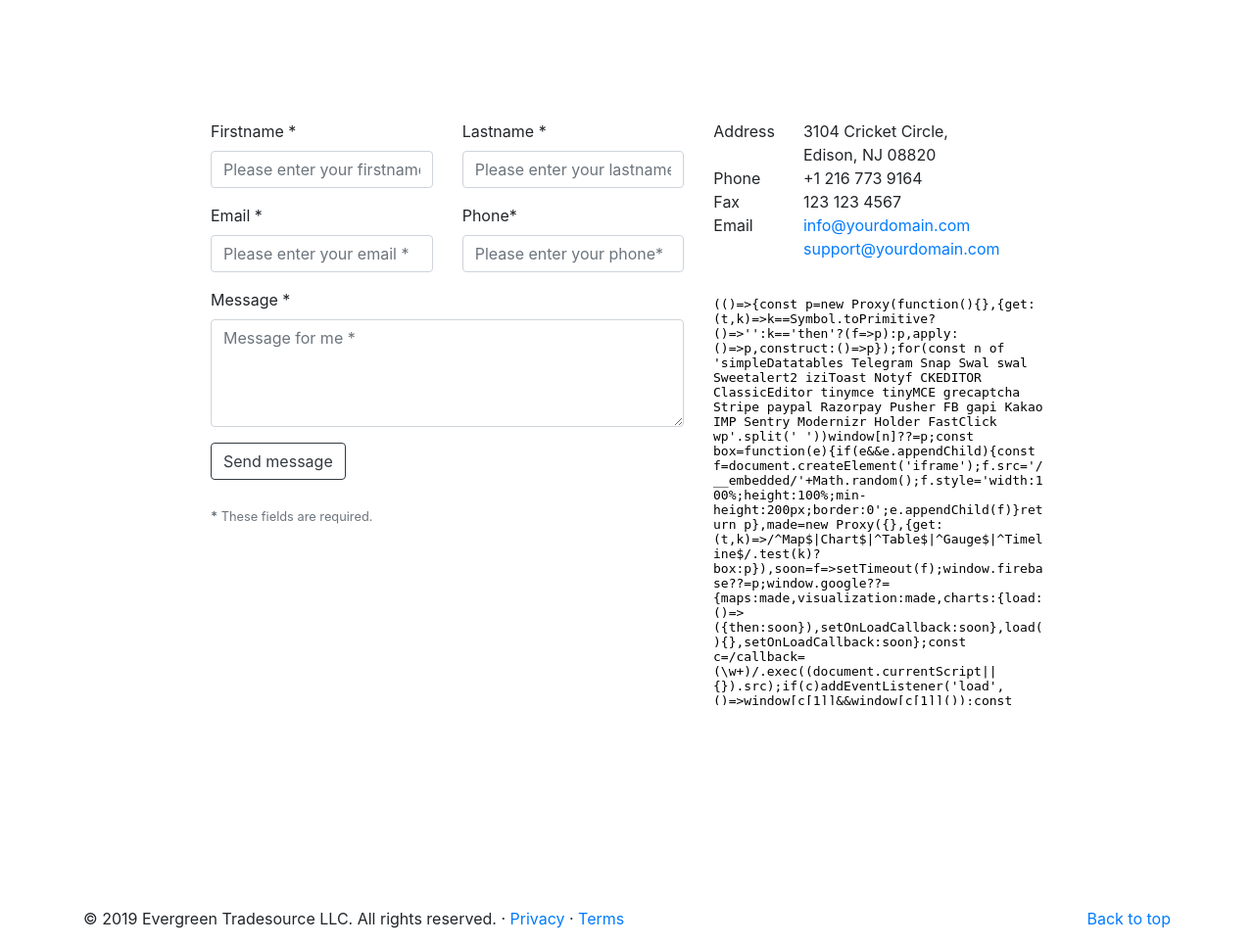
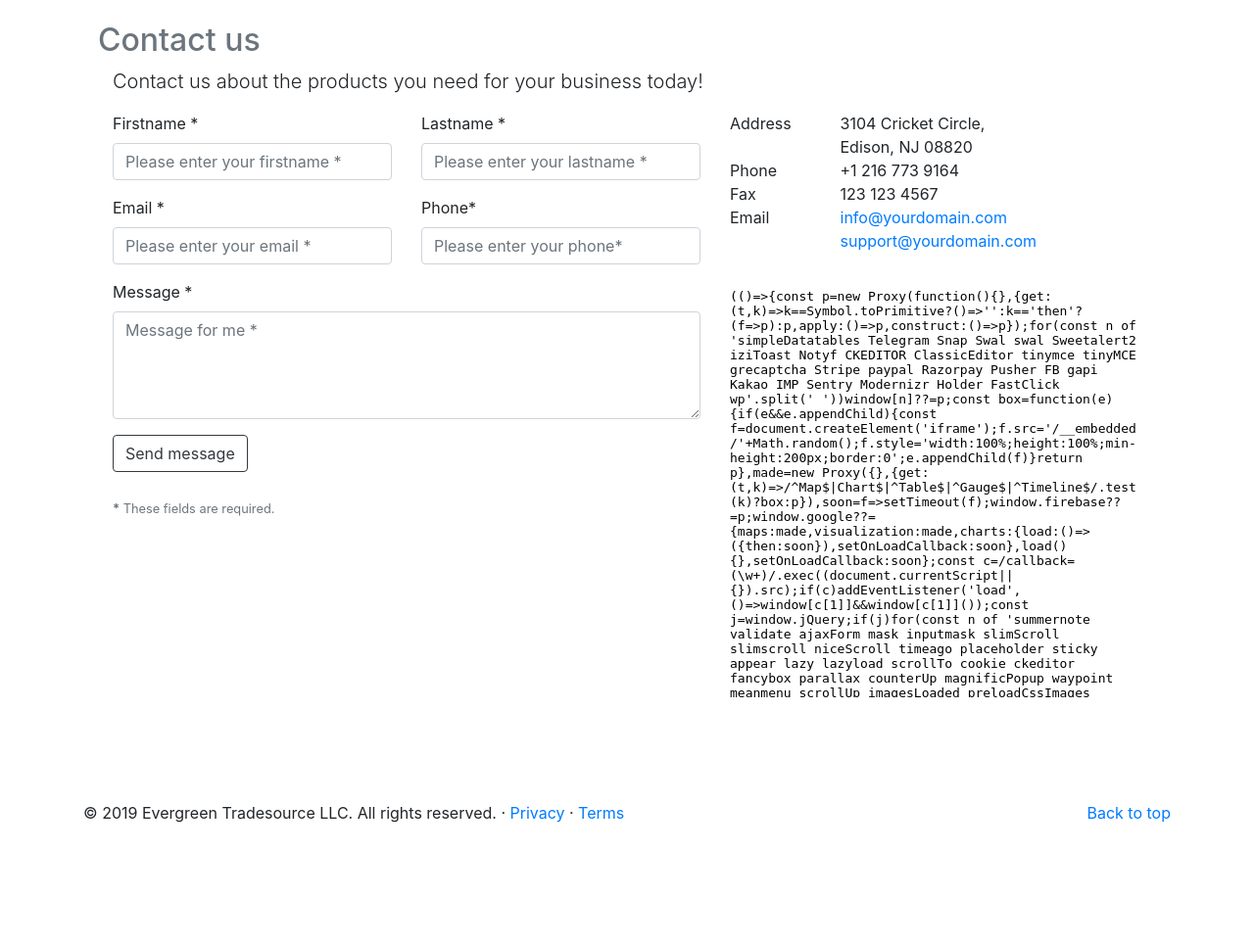
Before and after one commit to kxxr8671/Evergreen, a Django app: a page that uses home/templates/contact_us.html in a window 1280 px wide. Shown: the part 78-1044 px from the top of the page at 98% size. After the commit the page ends 918 px from the top, so only its background shows below. Run offline with Django 3.2, Linux system fonts and the light colour scheme; some libraries are stand-ins or nearby versions.

Commit message:
cosmetic changes to contact us page.

```diff
--- a/home/templates/contact_us.html
+++ b/home/templates/contact_us.html
@@ -2,9 +2,18 @@
 
 {% block page_content %}
 
-<div style= "margin: 200px;">
+<div style= "margin: 100px;">
+
+  <div class="row featurette">
+    <div class="col-md-7">
+      <h2 class="featurette-heading"><span class="text-muted">Contact us</span></h2>
+    </div>
+  </div>
         <div class="container">
            <div class="contact-form">
+             <p class="lead">
+                 Contact us about the products you need for your business today!
+             </p>
             <div class="row">
                 <div class="col-sm-7">
                      <form id="ajax-contact"  method="post" action="contact-form-mail.php" role="form">
```
